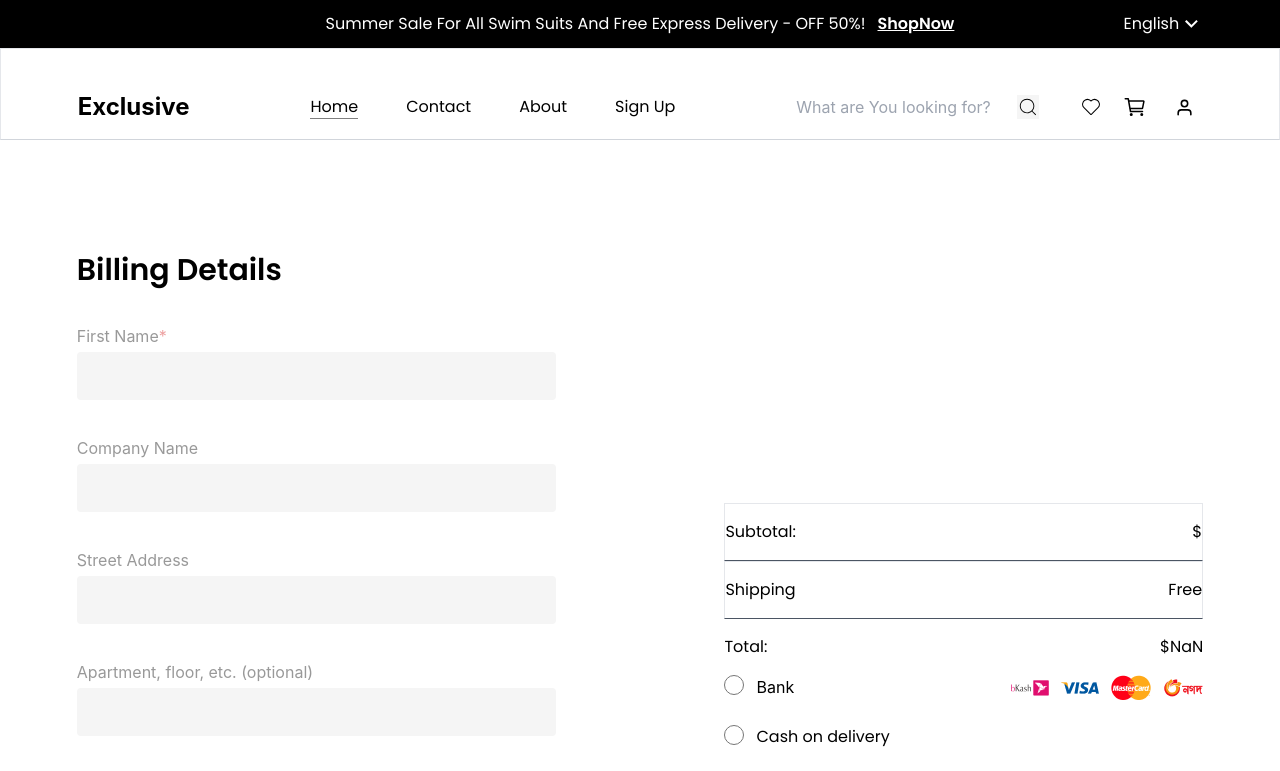
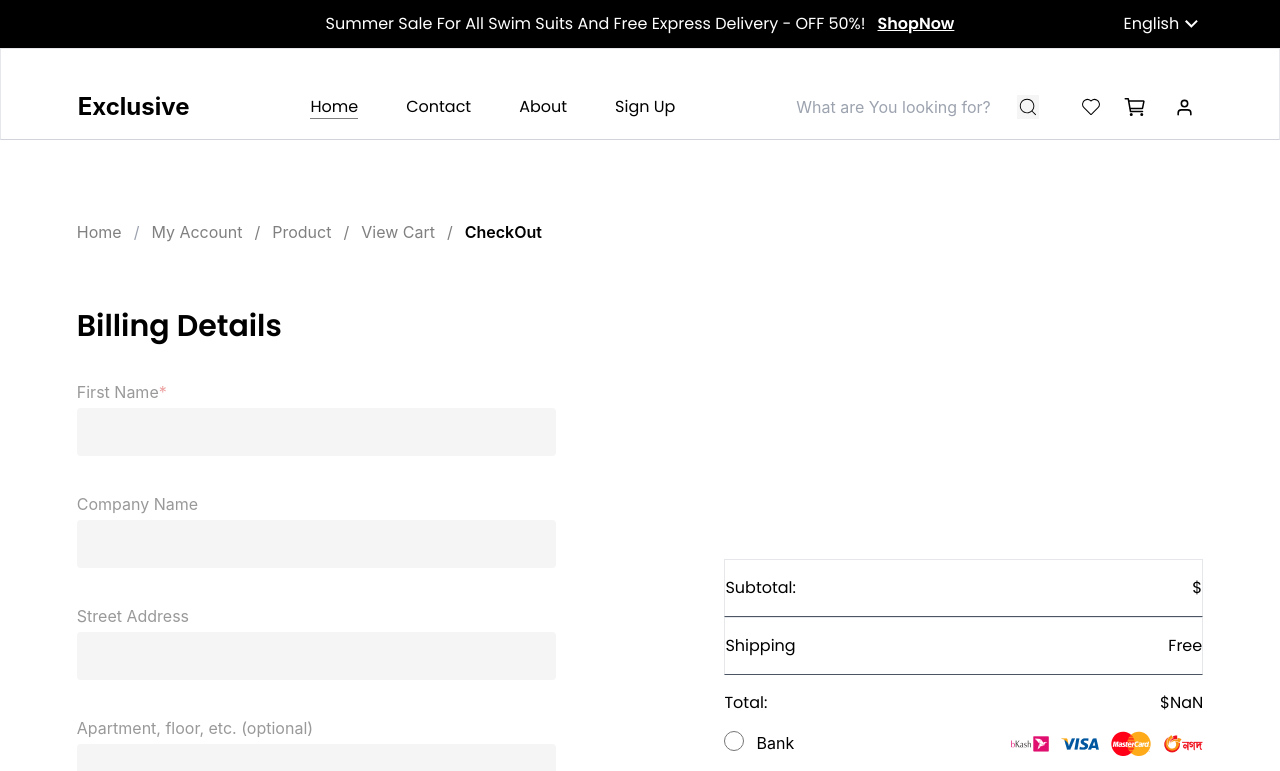
Before and after one commit to M-Subhan-Ali/EcommerceFigma, a React (Create React App) app: page /billing in a window 1280 px wide. Shown: the top 771 px of the page. Built offline with nearby package versions, Linux system fonts and the light colour scheme.

Commit message:
crumbs working

```diff
--- a/src/App.js
+++ b/src/App.js
@@ -23,6 +23,7 @@ import About from './Components/About/About.jsx';
 import Contact from './Components/Contact/Contact.jsx';
 import Error from './Components/Error/Error.jsx';
 import ProductDetail from './Components/ProductDetailPage/ProductDetail.jsx';
+import GameElectronic from './Components/Product-Gaming-Electronic-Section/GameElectronic.jsx';
 function App() {
   const [data,setData]=useState({
     name:'',
@@ -61,6 +62,7 @@ const [data1,setData1]=useState({
       <Delievery/>
       </>
          }  />
+
      <Route path='/contact' element={ <Contact/> } />
      <Route path='/signup' element={<Signup data={data} setData={setData} setOpeartion={setOpeartion} />}  />
      <Route path="/login" element={<Login data1={data1} setData1={setData1} operation={operation}  setOpeartion1={setOpeartion1} />} />
@@ -68,8 +70,9 @@ const [data1,setData1]=useState({
      <Route path="/cart" element={<Cart cart={cart} setCart={setCart} billing={billing} setBilling={setBilling} billingsTotal={billingsTotal} setBillingsTotal={setBillingsTotal} active={active} setActive={setActive}/>} />
      <Route path='/billing' element={<BillingDetails  cart={cart} billing={billing} setBilling={setBilling} billingsTotal={billingsTotal} setBillingsTotal={setBillingsTotal}   />}/>
      <Route path='/account' element={<Account  operation1={operation1} />} />
-     <Route path='/error' element={<Error/>}/>
      <Route path='/productDetail'  element={<ProductDetail setCart={setCart} setWishList={setWishList}/>} />
+     <Route path='/gameelectronic' element={<GameElectronic/>}/>
+     <Route path="*" element={<Error/>}/>
     </Routes>
     <Footer/>
     </BrowserRouter>
--- a/src/Components/BestSellingProducts/SellingData.jsx
+++ b/src/Components/BestSellingProducts/SellingData.jsx
@@ -26,6 +26,7 @@ export const DataSelling = [
     id:16 ,
     img: img3,
     title: "RGB liquid CPU Cooler",
+    categoryItem:"electronic",
     currentPrice: 170,
     actualPrice: 160,
     starRate: 4.4,
--- a/src/Components/BillingDetails/BillingDetails.jsx
+++ b/src/Components/BillingDetails/BillingDetails.jsx
@@ -3,9 +3,11 @@ import img1 from "../BillingDetails/images/img1.png"
 import img2 from "../BillingDetails/images/img2.png"
 import img3 from "../BillingDetails/images/img3.png"
 import img4 from "../BillingDetails/images/img4.png"
+import BreadCrumbs1 from '../BreadCrumbs/BreadCrumbs1'
 
 const BillingDetails = ({cart,billing,billingsTotal,setBillingsTotal}) => {
   const [shipping,setShipping]=useState(0)
+  const breadcrumb=["My Account","Product","View Cart","CheckOut"]
   const [data,setData]=useState({
     name:"",
     company:"",
@@ -30,13 +32,11 @@ const BillingDetails = ({cart,billing,billingsTotal,setBillingsTotal}) => {
   const HandlerSubmit=(e)=>{
     e.preventDefault()
   }
-
-
-
   return (
     <div className='container mx-auto'>
       <div className="px-[6%] mb-[10%]">
-        <h1 className='text-3xl font-semibold font-sans mt-28'>Billing Details</h1>
+        <BreadCrumbs1 breadcumb={breadcrumb}/>
+        <h1 className='text-3xl font-semibold font-sans mt-16'>Billing Details</h1>
         <div className='grid grid-cols-2 items-center gap-[15%]'>
             <div>
               <form onSubmit={HandlerSubmit}>
--- a/src/Components/BreadCrumbs/BreadCrumbs.jsx
+++ b/src/Components/BreadCrumbs/BreadCrumbs.jsx
@@ -5,8 +5,8 @@ const BreadCrumbs = ({breadcrumb}) => {
   return (
     <div className="crumbs pt-20">
           <ul className='flex gap-3 text-gray-400'>
-            <Link to="/home" className='cursor-pointer'>Home</Link>
-            <li>/</li>
+            <Link to="/" className='cursor-pointer text-[#808080]'>Home</Link>
+            <li className='text-[#808080]'>/</li>
             <li className="text-black font-semibold cursor-pointer">{breadcrumb}</li>
           </ul>
         </div>
--- /dev/null
+++ b/src/Components/BreadCrumbs/BreadCrumbs1.jsx
@@ -0,0 +1,49 @@
+import React from "react";
+import { Link } from "react-router-dom";
+const BreadCrumbs1 = ({ breadcumb }) => {
+  const getLinkRoute = (value) => {
+    switch (value) {
+      case "My Account":
+        return "/account";
+      case "CheckOut":
+        return "/checkout";
+      case "Product":
+        return "/productDetail";
+      case "View Cart":
+        return "/cart";
+      default:
+        return "/error";
+    }
+  };
+
+  return (
+    <div className="crumbs pt-20">
+      <ul className="flex gap-3 text-gray-400">
+        <Link to="/" className="cursor-pointer text-[#808080]">
+          Home
+        </Link>
+        <li>/</li>
+        {breadcumb.map((value, i) => {
+          return (
+            <React.Fragment key={i}>
+              <Link
+              to={getLinkRoute(value)}
+                className={`${
+                  value === "CheckOut" &&
+                  "text-black font-semibold cursor-pointer"
+                } cursor-pointer text-[#808080]`}
+              >
+                {value}
+              </Link>
+              {i < breadcumb.length - 1 && (
+                <li className={`text-[#808080] `}>/</li>
+              )}
+            </React.Fragment>
+          );
+        })}
+      </ul>
+    </div>
+  );
+};
+
+export default BreadCrumbs1;
--- /dev/null
+++ b/src/Components/BreadCrumbs/BreadCrumbs2.jsx
@@ -0,0 +1,31 @@
+import React from 'react'
+import { Link } from 'react-router-dom'
+
+const BreadCrumbs2 = ({breadcrumb}) => {
+    const GetLinkRoute=(path)=>{
+        switch(path){
+            case "Gaming"||"Electronics":
+            return '/gameelectronic';
+            default:return "/error404";
+        }
+    }
+  return (
+    <div className="crumbs py-20">
+          <ul className='flex gap-3 text-gray-400'>
+            <Link to="/account" className='cursor-pointer text-[#808080]'>Account</Link>
+            <li className='text-[#808080]'>/</li>
+            {breadcrumb.map((value,index)=>{
+                return(<React.Fragment key={index}>
+                    <Link to={GetLinkRoute(value)} className={`${value==="Havic HV G-92 Gamepad" && "text-black font-semibold" } text-[#808080]  cursor-pointer`}>{value}</Link>
+           {index < breadcrumb.length-1 && (<li className='text-[#808080]'>/</li>)
+}                </React.Fragment>)
+
+        })
+          }
+
+          </ul>
+        </div>
+  )
+}
+
+export default BreadCrumbs2
--- a/src/Components/ExploreOurProduct/ExploreProductData.jsx
+++ b/src/Components/ExploreOurProduct/ExploreProductData.jsx
@@ -20,6 +20,7 @@ export const ExploreData=[
         id:  19,
         img: img2,
         title:"CANON EOS DSLR Camera",
+        categoryItem:"electronic",
         currentPrice:360 ,
         starRate: 4 ,
         reviews: 95,
@@ -29,6 +30,7 @@ export const ExploreData=[
         id:  20,
         img: img3,
         title:"ASUS FHD Gaming Laptop",
+        categoryItem:"gaming",
         currentPrice: 700 ,
         starRate: 5,
         reviews: 325,
@@ -47,6 +49,7 @@ export const ExploreData=[
         id:  22,
         img: img5,
         title:"Kids Electric Car",
+        categoryItem:"electronic",
         currentPrice: 1160 ,
         starRate:5 ,
         reviews:65 ,
@@ -65,6 +68,7 @@ export const ExploreData=[
         id:  24,
         img: img7,
         title:"GP11 Shooter USB Gamepad",
+        categoryItem:"electronic",
         currentPrice: 660 ,
         starRate:4.5 ,
         reviews:55 ,
@@ -83,6 +87,7 @@ export const ExploreData=[
         id:  26,
         img: img5,
         title:"Kids Electric Car",
+        categoryItem:"electronic",
         currentPrice: 1160 ,
         starRate:5 ,
         reviews:65 ,
@@ -92,6 +97,7 @@ export const ExploreData=[
         id:  27,
         img: img3,
         title:"ASUS FHD Gaming Laptop",
+        categoryItem:"gaming",
         currentPrice: 700 ,
         starRate: 5,
         reviews: 325,
--- /dev/null
+++ b/src/Components/Product-Gaming-Electronic-Section/GameElectronic.jsx
@@ -0,0 +1,38 @@
+import React from 'react'
+import pinkBox from '../ProductDetailPage/Images/pinkBox.png';
+import {DataSelling} from '../BestSellingProducts/SellingData';
+import { FlashSaleData } from '../SalesTimer/SalesData';
+import { ExploreData } from '../ExploreOurProduct/ExploreProductData';
+const  GameElectronic= () => {
+  const datas=[DataSelling,FlashSaleData,ExploreData]
+  const dataelectronic=DataSelling.filter(item=>item.categoryItem==="electronic")
+  return (
+    <div className='container'>
+      <div className="px-[6%]">
+      <div className='flex items-center gap-4 py-20'>
+            <img src={pinkBox} className='w-5 h-10' alt="pinkBox" />
+            <p className='text-[16px] text-[#db4444] font-sans font-[600]'>Item</p>
+        </div>
+
+            <div className="grid grid-cols-1 gap-5">
+
+            {dataelectronic.map((value,i)=>{
+              return(<React.Fragment key={i}>
+                <div className='grid '>
+                  <div className="shadow-lg hover:shadow-2xl hover:bg-slate-300 mx-auto p-10 cursor-pointer">
+                  <img src={value.img} alt={value.title} className='object-contain ' />
+                  <p className='text-[16px] font-sans font-[600] leading-8'>Title</p>
+                  <p className='text-[16px] font-medium font-sans'>{value.title}</p>
+                  <p className='text-[16px] font-sans font-[600] leading-8'>Price</p>
+                  <p>{value.currentPrice}$</p>
+                    </div>
+                </div>
+              </React.Fragment>)
+            })}
+            </div>
+      </div>
+    </div>
+  )
+}
+
+export default GameElectronic
--- a/src/Components/SalesTimer/SalesData.jsx
+++ b/src/Components/SalesTimer/SalesData.jsx
@@ -7,6 +7,7 @@ export const FlashSaleData=[{
     discount:-40,
     img:img1,
     title:"HAVIT HV-G92 Gamepad",
+    categoryItem:"gaming",
     actualPrice:160,
     currentPrice:120,
     reviews:88,
@@ -17,6 +18,7 @@ export const FlashSaleData=[{
     discount:-35,
     img:img2,
     title:"AK-900 Wired Keyboard",
+    categoryItem:"electronic",
     actualPrice:1160,
     currentPrice:960,
     reviews:75,
@@ -27,6 +29,7 @@ export const FlashSaleData=[{
     discount:-30,
     img:img3,
     title:"IPS LCD Gaming Monitor",
+    categoryItem:"electronic",
     actualPrice:400,
     currentPrice:370,
     reviews:99,
@@ -37,6 +40,7 @@ export const FlashSaleData=[{
     discount:-25,
     img:img4,
     title:"S-Series Comfort Chair ",
+    categoryItem:"electronic",
     actualPrice:400,
     currentPrice:375,
     reviews:98,
```
Also changed, not shown: src/Components/ProductDetailPage/ProductDetail.jsx (+8 -0 lines).
